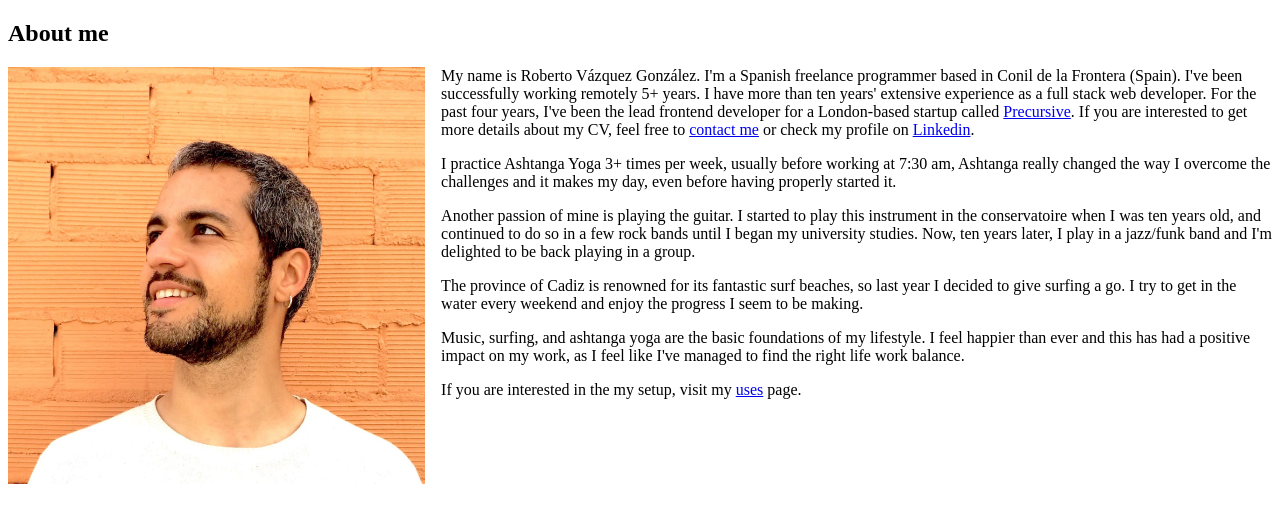
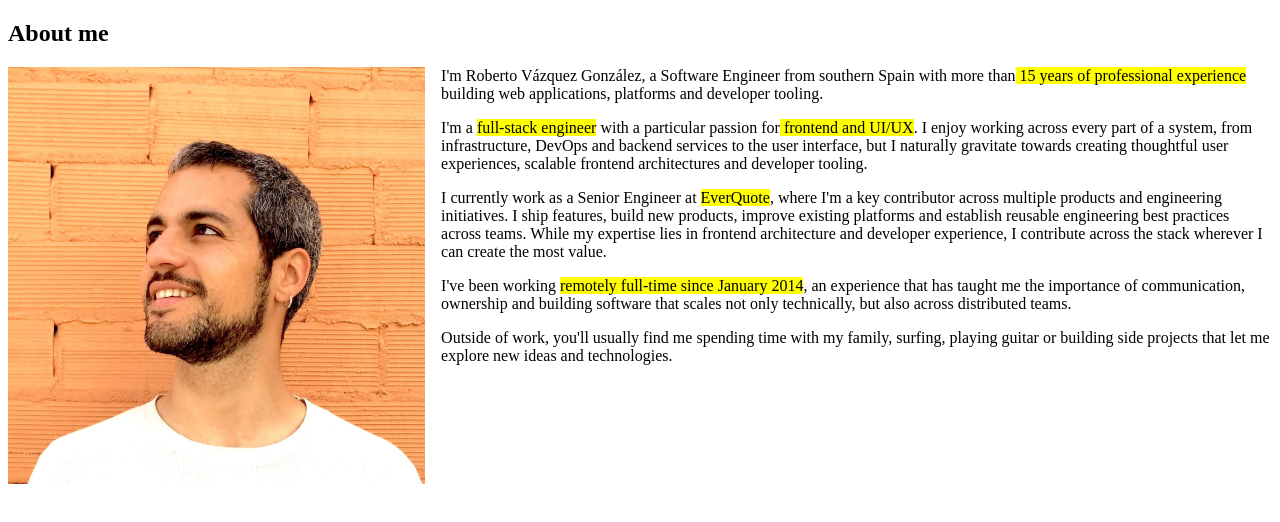
Before and after one commit to robertovg/robertovgGatsbyjs, a Gatsby site: page /about in a window 1280 px wide. Built offline with nearby package versions, Linux system fonts and the light colour scheme; Gatsby itself is replaced by a stand-in of ours.

Commit message:
Refactor About and Index pages to enhance personal introduction and professional details

```diff
--- a/src/pages/about.js
+++ b/src/pages/about.js
@@ -1,6 +1,5 @@
 import React from 'react'
 import PropTypes from 'prop-types'
-import Link from 'gatsby-link'
 import Img from 'gatsby-image'
 import styled from 'styled-components'
 import Helmet from 'react-helmet'
@@ -36,43 +35,33 @@ const AboutPage = ({ data }) => (
       <Img sizes={data.background.sizes} />
     </div>
     <article>
-      My name is Roberto Vázquez González. I'm a Spanish freelance programmer based in Conil de la
-      Frontera (Spain). I've been successfully working remotely 5+ years. I have more than ten
-      years' extensive experience as a full stack web developer. For the past four years, I've been
-      the lead frontend developer for a London-based startup called{' '}
-      <a target="_blank" rel="noopener noreferrer" href="https://precursive.com/">
-        Precursive
-      </a>
-      . If you are interested to get more details about my CV, feel free to{' '}
-      <Link to="/contact/">contact me</Link> or check my profile on{' '}
-      <a target="_blank" rel="noopener noreferrer" href="https://www.linkedin.com/in/robertovg">
-        Linkedin
-      </a>
-      .
+      I'm Roberto Vázquez González, a Software Engineer from southern Spain with more than
+      <mark> 15 years of professional experience</mark> building web applications, platforms and
+      developer tooling.
     </article>
     <article>
-      I practice Ashtanga Yoga 3+ times per week, usually before working at 7:30 am, Ashtanga really
-      changed the way I overcome the challenges and it makes my day, even before having properly
-      started it.
+      I'm a <mark>full-stack engineer</mark> with a particular passion for
+      <mark> frontend and UI/UX</mark>. I enjoy working across every part of a system, from
+      infrastructure, DevOps and backend services to the user interface, but I naturally gravitate
+      towards creating thoughtful user experiences, scalable frontend architectures and developer
+      tooling.
     </article>
     <article>
-      Another passion of mine is playing the guitar. I started to play this instrument in the
-      conservatoire when I was ten years old, and continued to do so in a few rock bands until I
-      began my university studies. Now, ten years later, I play in a jazz/funk band and I'm
-      delighted to be back playing in a group.
+      I currently work as a Senior Engineer at <mark>EverQuote</mark>, where I'm a key contributor
+      across multiple products and engineering initiatives. I ship features, build new products,
+      improve existing platforms and establish reusable engineering best practices across teams.
+      While my expertise lies in frontend architecture and developer experience, I contribute across
+      the stack wherever I can create the most value.
     </article>
     <article>
-      The province of Cadiz is renowned for its fantastic surf beaches, so last year I decided to
-      give surfing a go. I try to get in the water every weekend and enjoy the progress I seem to be
-      making.
+      I've been working <mark>remotely full-time since January 2014</mark>, an experience that has
+      taught me the importance of communication, ownership and building software that scales not
+      only technically, but also across distributed teams.
     </article>
+
     <article>
-      Music, surfing, and ashtanga yoga are the basic foundations of my lifestyle. I feel happier
-      than ever and this has had a positive impact on my work, as I feel like I've managed to find
-      the right life work balance.
-    </article>
-    <article>
-      If you are interested in the my setup, visit my <a href="/uses/"> uses</a> page.
+      Outside of work, you'll usually find me spending time with my family, surfing, playing guitar
+      or building side projects that let me explore new ideas and technologies.
     </article>
   </AboutStyled>
 )
```
Also changed, not shown: src/pages/index.js (+15 -9 lines).
